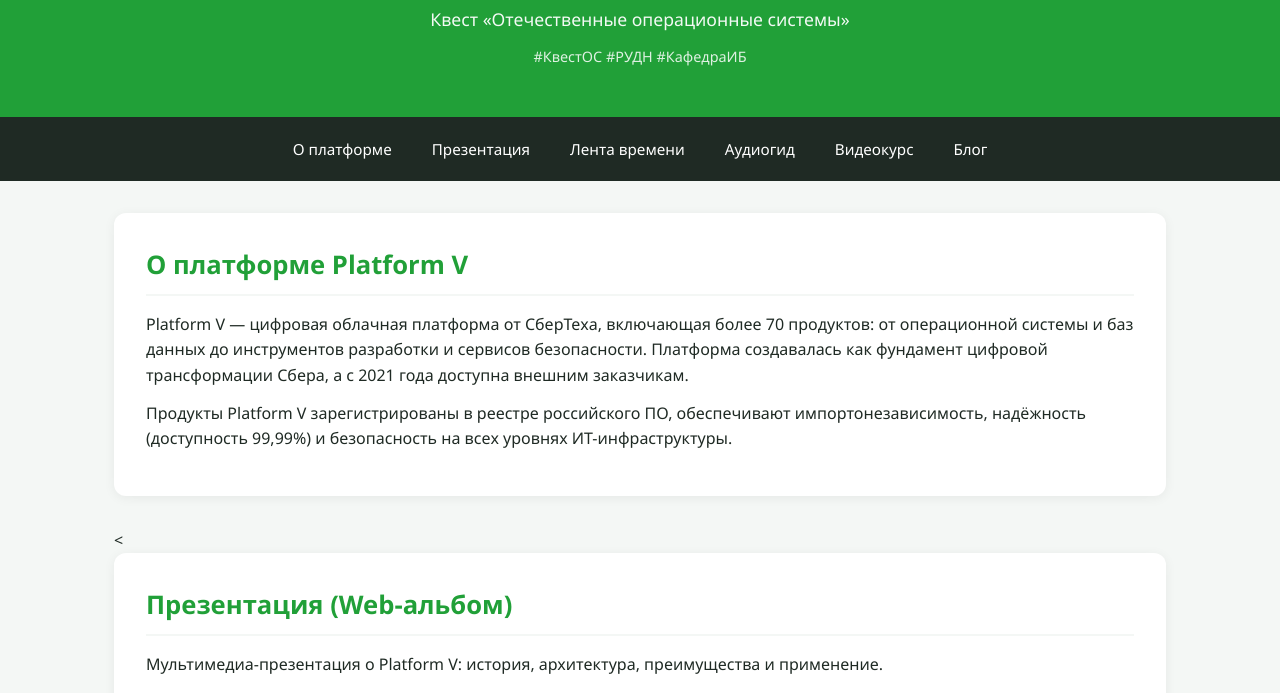
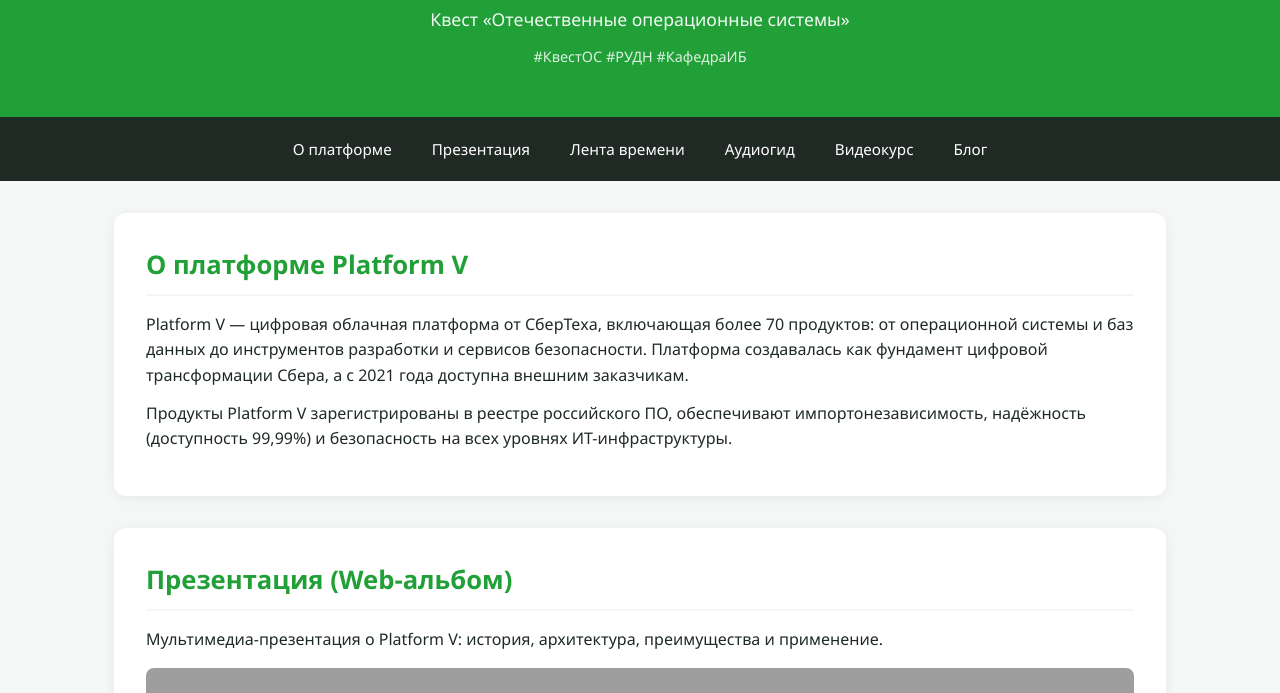
Before and after one commit to gamem2605-spec/road-help, a plain HTML site: page index.html in a window 1280 px wide. Shown: the part 107-800 px from the top of the page. Drawn offline with Linux system fonts and the light colour scheme; grey boxes are pictures that could not be loaded.

Commit message:
Update index.html

```diff
--- a/index.html
+++ b/index.html
@@ -142,7 +142,7 @@
       <p>Продукты Platform V зарегистрированы в реестре российского ПО, обеспечивают импортонезависимость, надёжность (доступность 99,99%) и безопасность на всех уровнях ИТ-инфраструктуры.</p>
     </section>
 
-    <<section id="presentation">
+    <section id="presentation">
   <h2>Презентация (Web-альбом)</h2>
   <p>Мультимедиа-презентация о Platform V: история, архитектура, преимущества и применение.</p>
 
```
